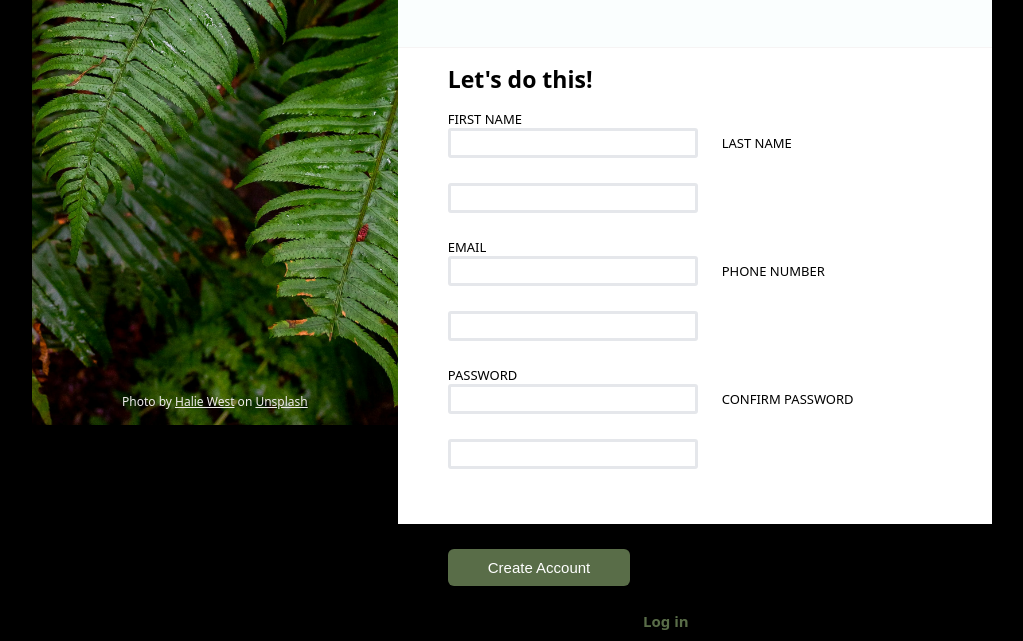
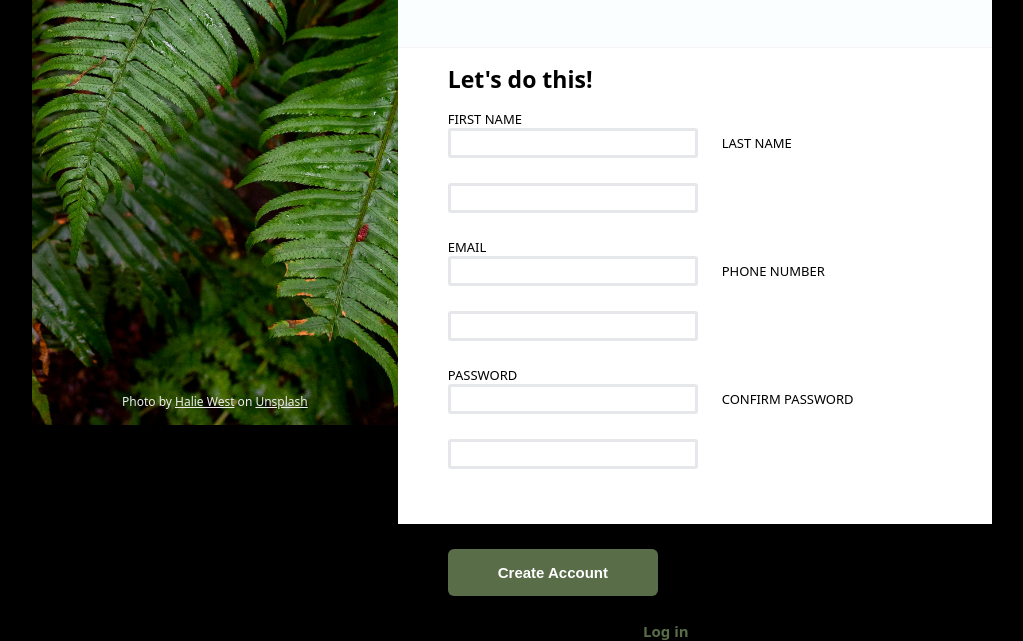
Before and after one commit to CaptainDeuce/odin-sign-up-form, a plain HTML site: page index.html in a window 1280 px wide. Shown: the part 375-1016 px from the top of the page, without its empty margins (128-1151 px from the left). Drawn offline with Linux system fonts and the light colour scheme.

Commit message:
Adjust button size

```diff
--- a/styles.css
+++ b/styles.css
@@ -142,8 +142,9 @@ button {
     color: white;
     border: none;
     border-radius: 6px;
-    padding: 10px 40px;
+    padding: 15px 50px;
     font-size: 15px;
+    font-weight: 600;
     margin-left: 50px;
     margin-top: 25px;
     margin-bottom: 25px;
```
